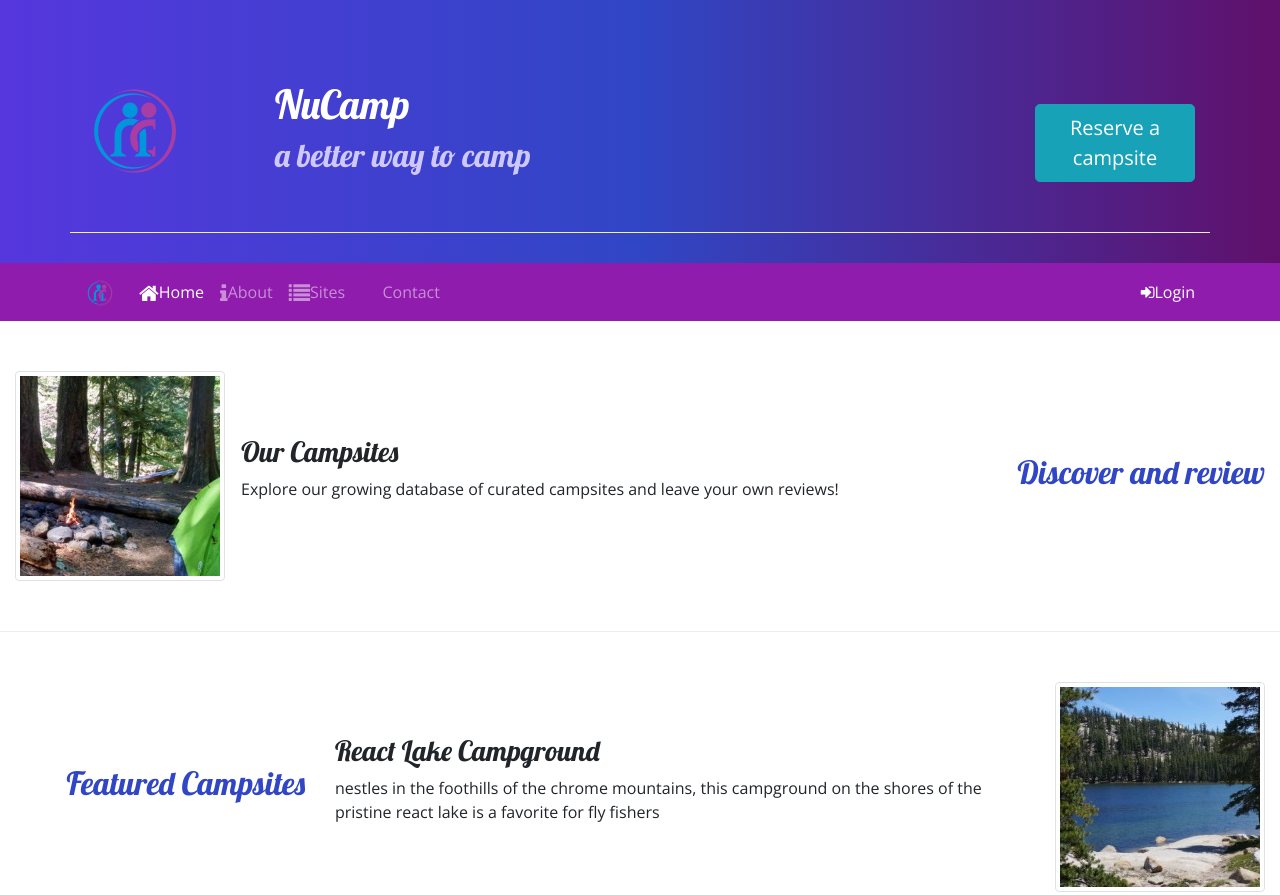
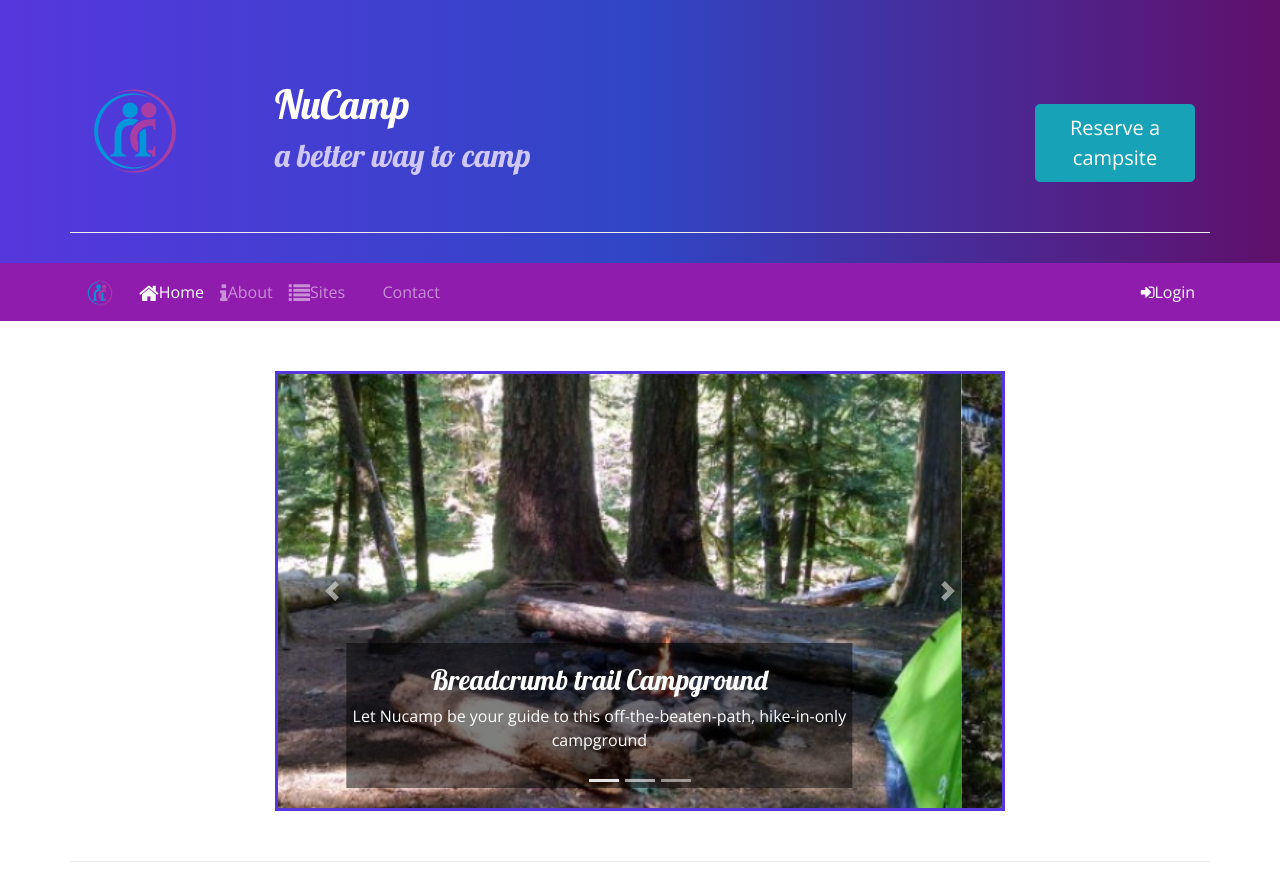
Before and after one commit to alee4141/2-bootstrap, a website: page index.html in a window 1280 px wide. Shown: the top 895 px of the page. Drawn offline with nearby package versions, Linux system fonts and the light colour scheme.

Commit message:
carousel

```diff
--- a/css/styles.css
+++ b/css/styles.css
@@ -45,3 +45,11 @@ a, a:hover {
     color: inherit;
     text-decoration: none;
 }
+
+.carousel-caption {
+    background-color: rgba(0, 0, 0, .5);
+}
+
+.carousel {
+    border: solid #5637dd;
+}
--- a/index.html
+++ b/index.html
@@ -93,7 +93,49 @@
         </div>
     </div>
 
-    <div class="container-fluid">
+    <div class="container">
+        <div class="row row-content">
+            <div class="col-md-8 mx-auto">
+                <div id="homeCarousel" class="carousel slide" data-ride="carousel">
+                    <ol class="carousel-indicators">
+                        <li data-target="#homeCarousel" data-slide-to="0" class="active"></li>
+                        <li data-target="#homeCarousel" data-slide-to="1"></li>
+                        <li data-target="#homeCarousel" data-slide-to="2"></li>
+                    </ol>
+                    <div class="carousel-inner">
+                        <div class="carousel-item active">
+                            <img class="d-block w-100" src="img/breadcrumb-trail.jpg" alt="Breadcrumb Trail Campground">
+                            <div class="carousel-caption">
+                                <h3>Breadcrumb trail Campground</h3>
+                                <p class="d-none d-sm-block">Let Nucamp be your guide to this off-the-beaten-path, hike-in-only campground</p>
+                            </div>
+                        </div>
+                        <div class="carousel-item">
+                            <img class="d-block w-100" src="img/react-lake.jpg" alt="React Lake Campgroup">
+                            <div class="carousel-caption">
+                                <h3 class="d-none d-sm-block"></h3>
+                                <p>Nestled in the foothills of the Chrome Mountains, this campground on the shores of the pristine React Lake is a favorite for fly fishers</p>
+                            </div>
+                        </div>
+                        <div class="carousel-item">
+                            <img class="d-block w-100" src="img/chrome-river.jpg" alt="Chrome River Campground">
+                            <div class="carousel-caption">
+                                <h3 class="d-none d-sm-block"></h3>
+                                <p>Spend a few sunny days and starry nights beneath a canopy of old-growth firs at this enchanting spot by the Chrome River.</p>
+                            </div>
+                        </div>
+                    </div>
+                    <a class="carousel-control-prev" href="#homeCarousel" role="button" data-slide="prev">
+                        <span class="carousel-control-prev-icon"></span>
+                        <span class="sr-only">Previous</span>
+                    </a>
+                    <a class="carousel-control-next" href="#homeCarousel" role="button" data-slide="next">
+                        <span class="carousel-control-next-icon"></span>
+                        <span class="sr-only">Next</span>
+                    </a>
+                </div>
+            </div>
+        </div>
         <div class="row row-content align-items-center">
             <div class="col-sm-4 order-sm-last col-md-3">
                 <h2 class="text-sm-right">Discover and review</h2>
```
